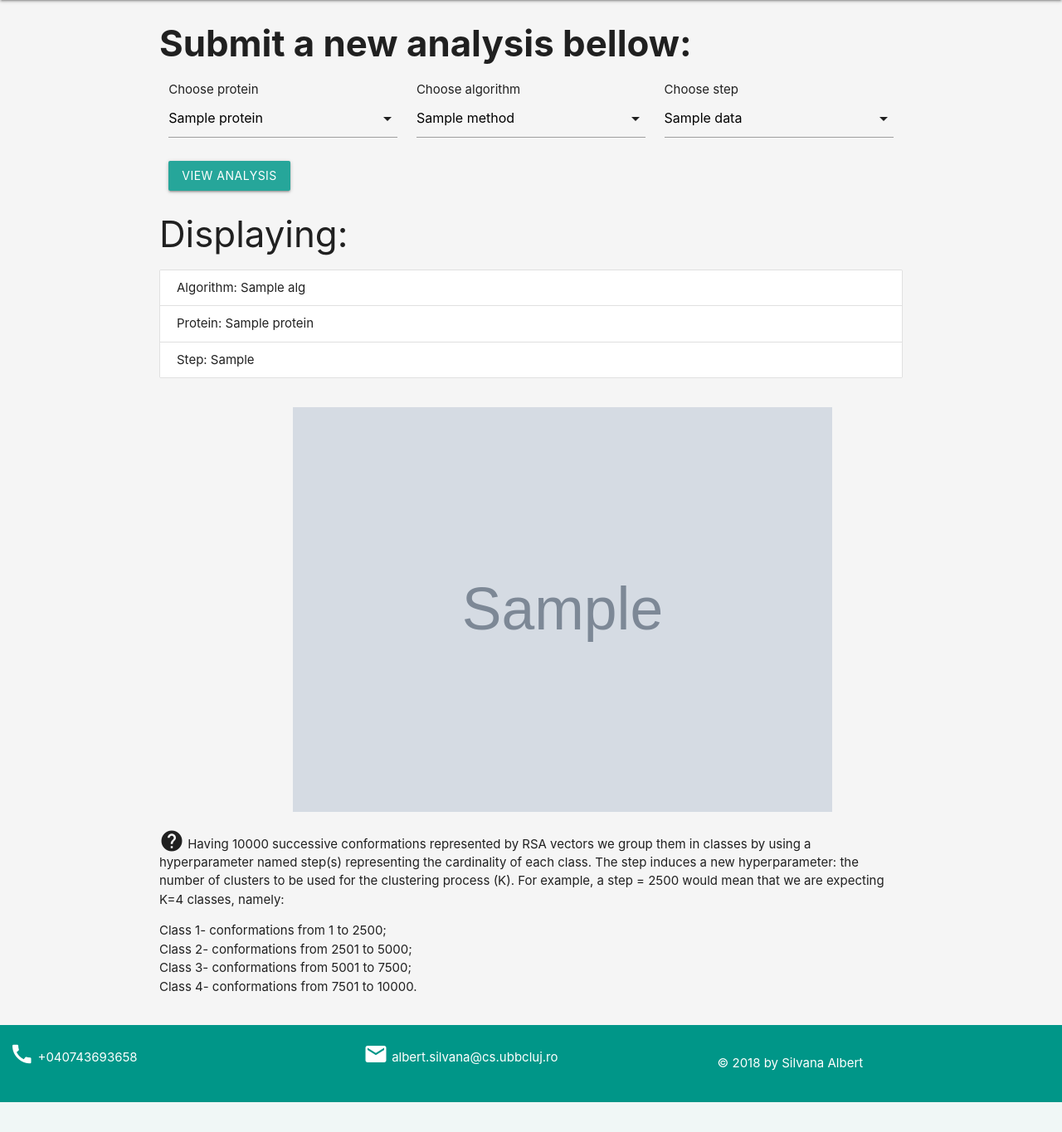
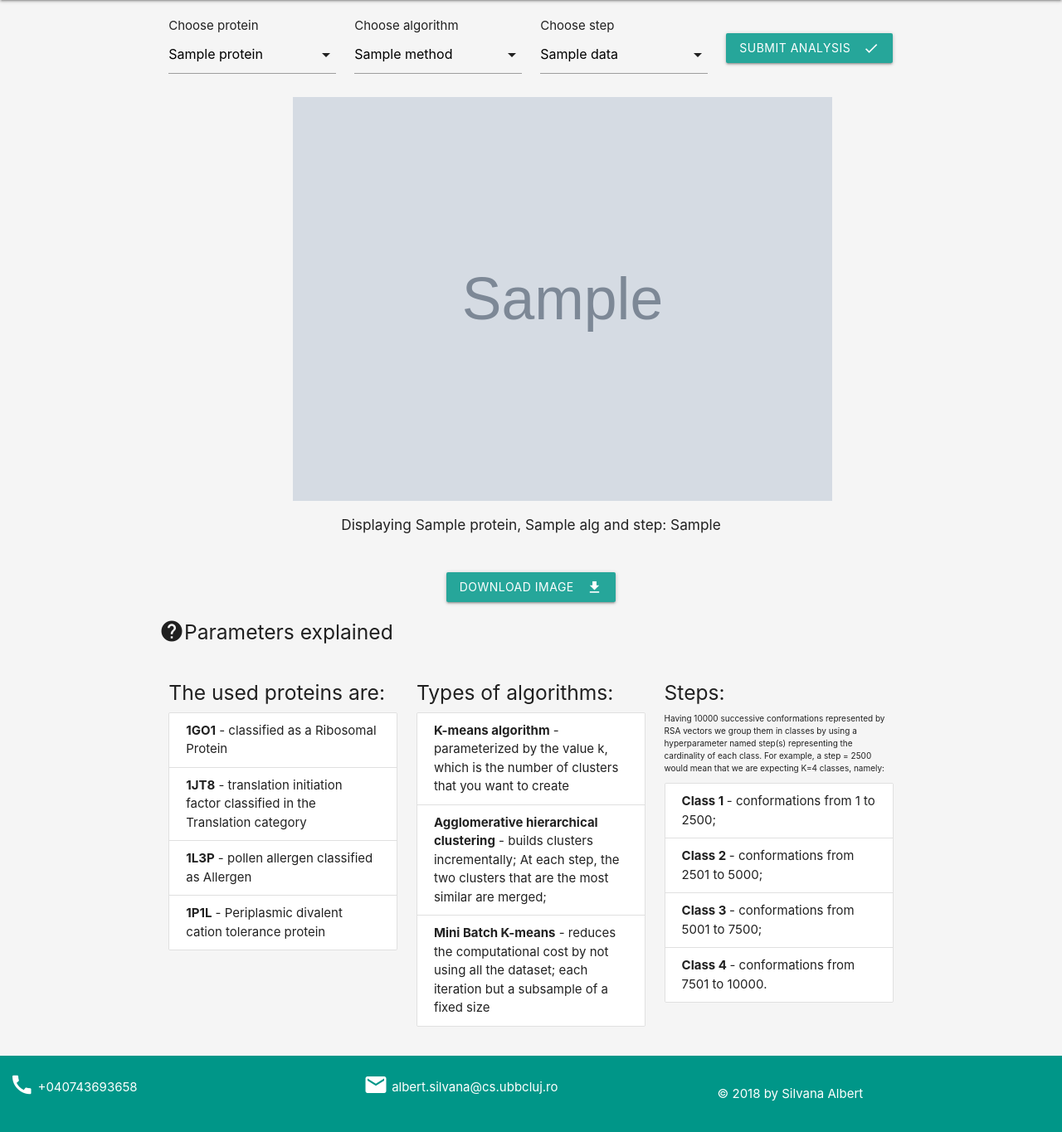
Before and after one commit to JonasAlbinus/proteinclusteringwebapp, a Flask app: template src/templates/proteins.html in a window 1280 px wide. Shown: the part 64-1429 px from the top of the page at 83% size. Before the commit the page ends 1393 px from the top, so only its background shows below. Run offline with Flask 2, Linux system fonts and the light colour scheme; the template is opened without the code that fills it: most values are stand-ins (such as "Sample title", 1, 10 or a date in 2020); grey boxes marked "Sample" are stand-in pictures; parts of the project's set-up code (start-up, migrations or seed data) failed here and were passed over.

Commit message:
Changes to the webpage design and download image feature

```diff
--- a/src/app.py
+++ b/src/app.py
@@ -1,7 +1,7 @@
 import os
 import threading
 
-from flask import Flask, flash, redirect, render_template, request, url_for
+from flask import Flask, flash, redirect, render_template, request, url_for, send_from_directory
 from clustering import cluster
 from compute_analysis import compute_analysis
 from pathlib import Path
@@ -74,12 +74,15 @@ def testproteins():
 
     if alg == "K-Means Clustering":
         filename = ("static/data/" + protein + "_" + k + "_k-means_pca" + ".jpg")
+        file = protein + "_" + k + "_k-means_pca" + ".jpg"
         algName = "k-means"
     elif alg == "Agglomerative Clustering":
         filename = ("static/data/" + protein + "_" + k + "_agg_pca" + ".jpg")
+        file = protein + "_" + k + "_k-_agg_pca" + ".jpg"
         algName = "agg"
     else:
         filename = ("static/data/" + protein + "_" + k + "_mb-k-means_pca" + ".jpg")
+        file = protein + "_" + k + "_mb-k-means_pca" + ".jpg"
         algName = "mb-k-means"
 
     my_file = Path(filename)
@@ -90,7 +93,8 @@ def testproteins():
                                proteins=[{'name': '1GO1'}, {'name': '1JT8'}, {'name': '1L3P'}, {'name': '1P1L'}],
                                method=[{'name': 'K-Means Clustering'}, {'name': 'Agglomerative Clustering'},
                                        {'name': 'MiniBatchKMeans Clustering'}],
-                               user_image=filename
+                               user_image=filename,
+                               filename=file
                                )
     else:
         compute_thread = threading.Thread(target=compute_analysis, args=(protein, int(step), algName))
@@ -108,11 +112,20 @@ def testproteins():
 @app.route('/proteins', methods=['GET', 'POST'])
 def proteins():
     return render_template('proteins.html',
-                           data=[{'name': '50'}, {'name': '100'}, {'name': '500'}, {'name': '1000'}, {'name': '2500'}],
+                           data=[{'name': '50'}, {'name': '100'}, {'name': '500'}, {'name': '1000'},
+                                 {'name': '2500'}],
                            proteins=[{'name': '1GO1'}, {'name': '1JT8'}, {'name': '1L3P'}, {'name': '1P1L'}],
                            method=[{'name': 'K-Means Clustering'}, {'name': 'Agglomerative Clustering'},
                                    {'name': 'MiniBatchKMeans Clustering'}]
                            )
+
+
+@app.route('/files', methods=['POST'])
+def files():
+    """Download a file."""
+    filename = request.form.get('filename')
+    ROOT_DIRECTORY = 'static/data/'
+    return send_from_directory(ROOT_DIRECTORY, filename, as_attachment=True)
 
 
 # No caching at all for API endpoints.
--- a/src/templates/proteins.html
+++ b/src/templates/proteins.html
@@ -31,11 +31,10 @@
 </header>
 <main>
     <div class="container">
-        <h3><span style="font-weight:bold;">Submit a new analysis bellow:</span></h3>
         <div class="row" style="margin-top:20px">
             <form class="form-inline" method="POST" action="{{ url_for('testproteins') }}">
                 <div class="form-group">
-                    <div class="col s4">
+                    <div class="col s3">
                         <div class="input-group">
                             <span class="input-group-addon">Choose protein</span>
                             <select name="protein_select" class="selectpicker form-control">
@@ -45,7 +44,7 @@
                             </select>
                         </div>
                     </div>
-                    <div class="col s4">
+                    <div class="col s3">
                         <div class="input-group">
                             <span class="input-group-addon">Choose algorithm</span>
                             <select name="alg_select" class="selectpicker form-control">
@@ -55,7 +54,7 @@
                             </select>
                         </div>
                     </div>
-                    <div class="col s4">
+                    <div class="col s3">
                         <div class="input-group">
                             <span class="input-group-addon">Choose step</span>
                             <select name="comp_select" class="selectpicker form-control">
@@ -65,21 +64,13 @@
                             </select>
                         </div>
                     </div>
-                    <div class="col s6">
-                        <button type="submit" class="btn btn-default" style="margin-top:20px">View Analysis</button>
+                    <div class="col s3">
+                        <button type="submit" class="btn btn-default" style="margin-top:20px"><i
+                                class="material-icons right">check</i>Submit Analysis
+                        </button>
                     </div>
                 </div>
             </form>
-        </div>
-        <div class="row">
-            <h3>Displaying:</h3>
-
-            <ul class="collection">
-                <li class="collection-item">Algorithm: {{ alg }}</li>
-                <li class="collection-item">Protein: {{ protein }}</li>
-                <li class="collection-item">Step: {{ cluster_no }}</li>
-            </ul>
-
         </div>
         <div class="row" style="margin-top:20px">
             <div class="col s2"></div>
@@ -87,32 +78,93 @@
                 <img class="materialboxed center" width="650" src="{{ user_image }}"
                      alt="You need to click view analysis first">
             </div>
-            <script type="text/javascript">
+        </div>
+        {% if filename %}
+        <div class="row">
+            <h6 class="center-align">Displaying {{ protein }}, {{ alg }} and step: {{ cluster_no
+                }}
+            </h6>
+        </div>
+
+        <div class="row ">
+            <form class="form-inline center-align" method="POST" action="{{ url_for('files') }}">
+                <input name="filename" style="display:none" value="{{ filename }}">
+                <button type="submit" class="btn btn-default center-align" style="margin-top:20px"><i
+                        class="material-icons right">file_download</i>Download
+                    image
+                </button>
+            </form>
+        </div>
+        {% endif %}
+
+        <script type="text/javascript">
                 $(document).ready(function(){
                     $('select').formSelect();
                     $('.materialboxed').materialbox();
               });
+        </script>
 
-
-
-            </script>
+        <div class="row">
+            <h5><i style="display:inline;vertical-align: bottom;"
+                   class="small material-icons">help</i>Parameters explained</h5>
         </div>
         <div class="row">
-            <div><i style="display:inline;vertical-align: bottom;"
-                                      class="small material-icons">help</i>
-                Having 10000 successive conformations represented by RSA vectors we group them in classes by using a
-                hyperparameter named step(s) representing the cardinality of each class.
-                The step induces a new hyperparameter: the number of clusters to be used for the clustering process (K).
+            <div class="col s4">
+                <h5>The used proteins are:</h5>
+                <ul class="collection">
+                    <li class="collection-item"><span style="font-weight:bold">1GO1</span> - classified as a Ribosomal
+                        Protein
+                    </li>
+                    <li class="collection-item"><span style="font-weight:bold">1JT8</span> - translation initiation
+                        factor classified in the
+                        Translation category
+                    </li>
+                    <li class="collection-item"><span style="font-weight:bold">1L3P</span> - pollen allergen classified
+                        as Allergen
+                    </li>
+                    <li class="collection-item"><span style="font-weight:bold">1P1L</span> - Periplasmic divalent cation
+                        tolerance protein
+                    </li>
+                </ul>
+            </div>
+            <div class="col s4">
+                <h5>Types of algorithms:</h5>
+                <ul class="collection">
+                    <li class="collection-item"><span style="font-weight:bold">K-means algorithm</span> - parameterized
+                        by the value k, which is
+                        the number of clusters that you want to create
+                    </li>
+                    <li class="collection-item"><span
+                            style="font-weight:bold">Agglomerative hierarchical clustering</span> - builds clusters
+                        incrementally; At each step, the two clusters that are the most similar are merged;
+                    </li>
+                    <li class="collection-item"><span style="font-weight:bold">Mini Batch K-means</span> - reduces the
+                        computational cost by not
+                        using all the dataset; each iteration but a subsample of a fixed size
+                    </li>
+                </ul>
+            </div>
+            <div class="col s4">
+                <h5>Steps:</h5>
+                <p style="font-size:10px;">Having 10000 successive conformations represented by RSA vectors we group
+                    them in classes by using a
+                    hyperparameter named step(s) representing the cardinality of each class.
 
-                For example, a step = 2500 would mean that we are expecting K=4 classes, namely:
-                <ul>
-                    <li>Class 1- conformations from 1 to 2500;</li>
-                    <li>Class 2- conformations from 2501 to 5000;</li>
-                    <li>Class 3- conformations from 5001 to 7500;</li>
-                    <li>Class 4- conformations from 7501 to 10000.</li>
+                    For example, a step = 2500 would mean that we are expecting K=4 classes, namely:</p>
+                <ul class="collection">
+                    <li class="collection-item"><span style="font-weight:bold">Class 1 </span>- conformations from 1 to
+                        2500;
+                    </li>
+                    <li class="collection-item"><span style="font-weight:bold">Class 2 </span>- conformations from 2501
+                        to 5000;
+                    </li>
+                    <li class="collection-item"><span style="font-weight:bold">Class 3 </span>- conformations from 5001
+                        to 7500;
+                    </li>
+                    <li class="collection-item"><span style="font-weight:bold">Class 4 </span>- conformations from 7501
+                        to 10000.
+                    </li>
                 </ul>
-
-
             </div>
         </div>
     </div>
```
